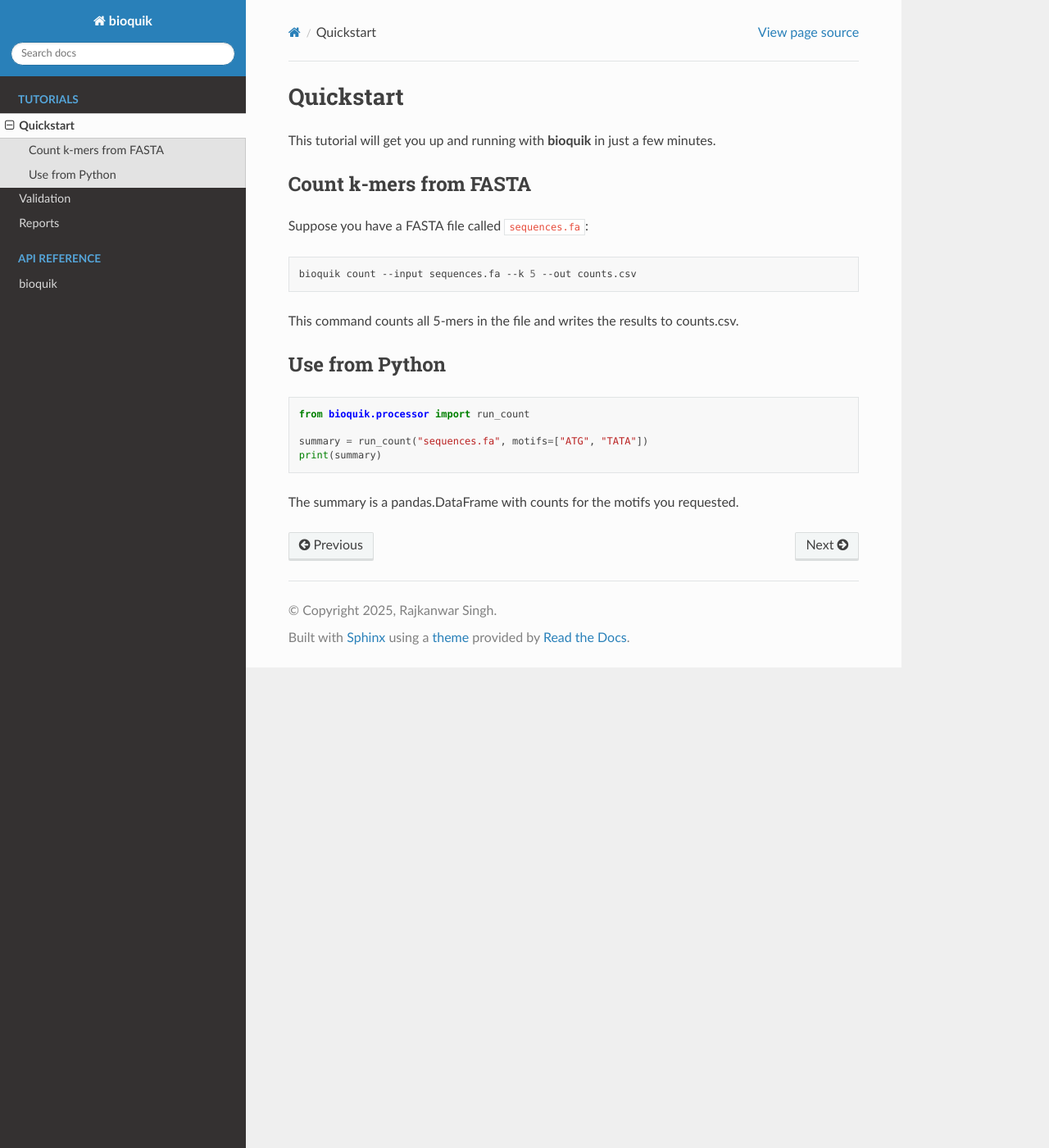
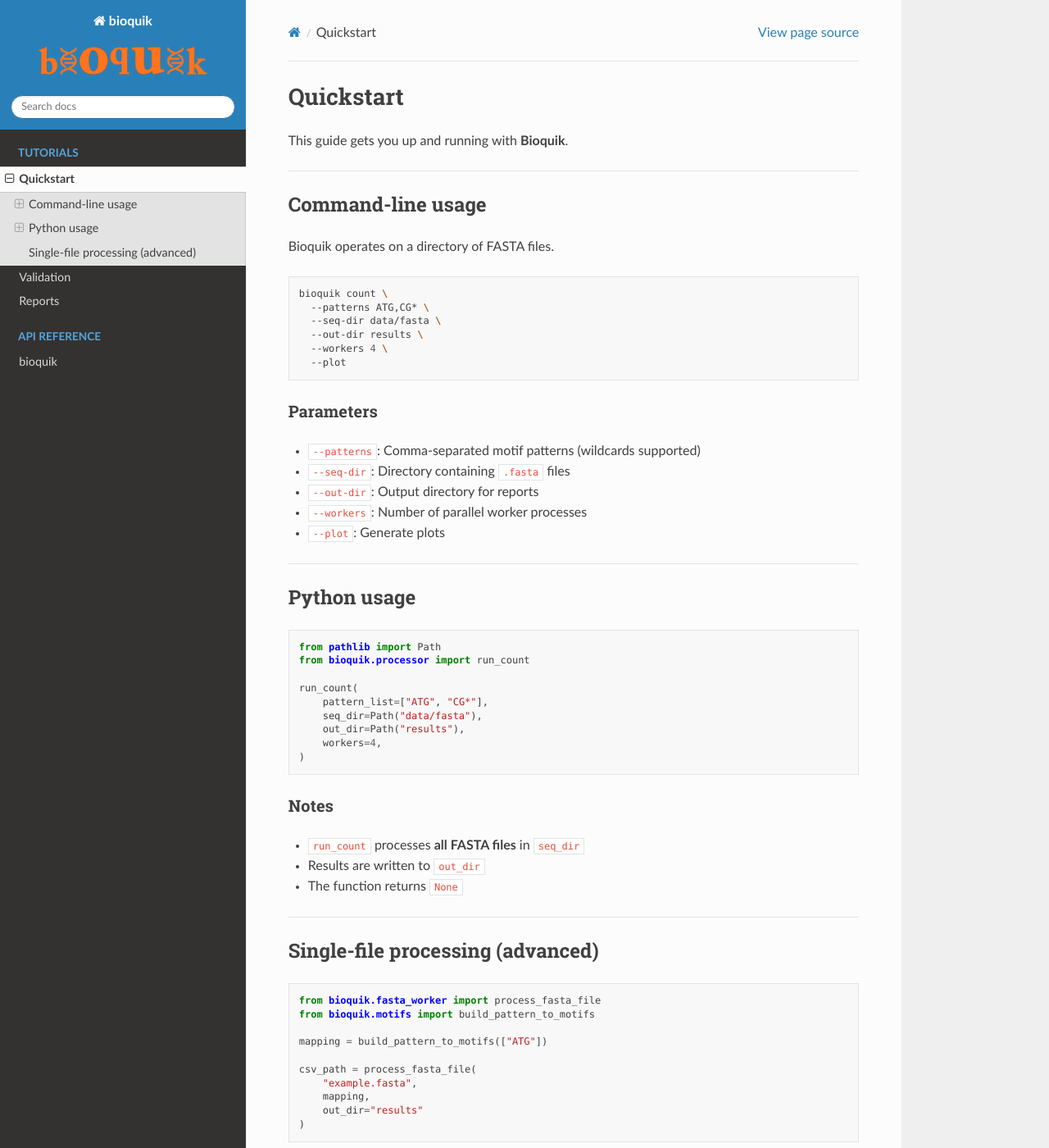
Before and after one commit to Rajkanwars15/bioquik, a Sphinx documentation site: the page built from docs/source/quickstart.md, in a window 1280 px wide and 1400 px high. Shown: the whole window at 82% size. Built offline with Sphinx 7.4.7 and the Read the Docs theme 3.1.0, drawn with Linux system fonts in a browser that asks for light colours.

Commit message:
docs: necessary fixes in RTD & updated logo

````diff
--- a/docs/source/conf.py
+++ b/docs/source/conf.py
@@ -30,6 +30,7 @@ language = "en"
 # -- Options for HTML output -------------------------------------------------
 html_theme = "sphinx_rtd_theme"
 html_static_path = ["_static"]
+html_logo = "../img/logo-docs.png"
 
 # -- MyST configuration ------------------------------------------------------
 myst_enable_extensions = [
--- a/docs/source/quickstart.md
+++ b/docs/source/quickstart.md
@@ -1,24 +1,65 @@
 # Quickstart
 
-This tutorial will get you up and running with **bioquik** in just a few minutes.
+This guide gets you up and running with **Bioquik**.
 
-## Count k-mers from FASTA
+---
 
-Suppose you have a FASTA file called `sequences.fa`:
+## Command-line usage
+
+Bioquik operates on a directory of FASTA files.
 
 ```shell
-bioquik count --input sequences.fa --k 5 --out counts.csv
+bioquik count \
+  --patterns ATG,CG* \
+  --seq-dir data/fasta \
+  --out-dir results \
+  --workers 4 \
+  --plot
 ```
 
-This command counts all 5-mers in the file and writes the results to counts.csv.
+### Parameters
 
-## Use from Python
+- `--patterns`: Comma-separated motif patterns (wildcards supported)
+- `--seq-dir`: Directory containing `.fasta` files
+- `--out-dir`: Output directory for reports
+- `--workers`: Number of parallel worker processes
+- `--plot`: Generate plots
+
+---
+
+## Python usage
 
 ```python
+from pathlib import Path
 from bioquik.processor import run_count
 
-summary = run_count("sequences.fa", motifs=["ATG", "TATA"])
-print(summary)
+run_count(
+    pattern_list=["ATG", "CG*"],
+    seq_dir=Path("data/fasta"),
+    out_dir=Path("results"),
+    workers=4,
+)
 ```
 
-The summary is a pandas.DataFrame with counts for the motifs you requested.
+### Notes
+
+- `run_count` processes **all FASTA files** in `seq_dir`
+- Results are written to `out_dir`
+- The function returns `None`
+
+---
+
+## Single-file processing (advanced)
+
+```python
+from bioquik.fasta_worker import process_fasta_file
+from bioquik.motifs import build_pattern_to_motifs
+
+mapping = build_pattern_to_motifs(["ATG"])
+
+csv_path = process_fasta_file(
+    "example.fasta",
+    mapping,
+    out_dir="results"
+)
+```
````
Also changed, not shown: README.md (+3 -1 lines), docs/source/index.md (+15 -15 lines), docs/source/reports.md (+35 -6 lines), docs/source/validation.md (+43 -12 lines), docs/img/logo-docs.png (added), docs/img/logo-readme.png (added).
